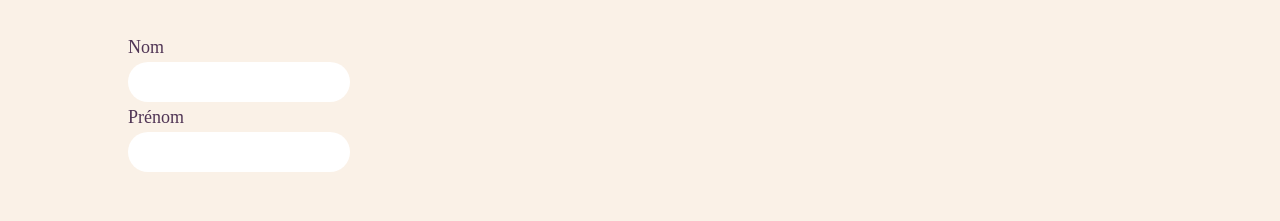
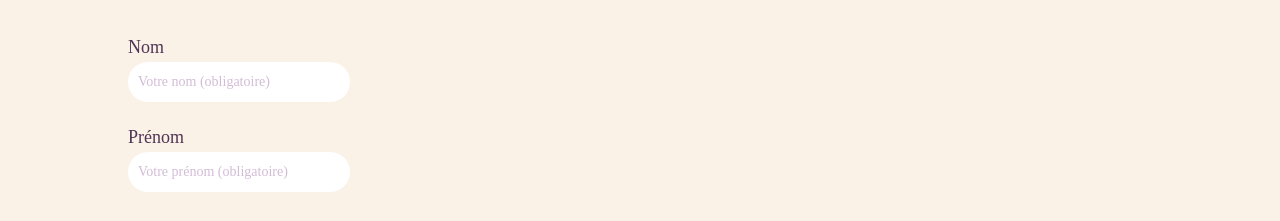
Before and after one commit to hugomanachem/ecole-chat-aube, a React (Vite) app: page /volontaire/selection_horaire in a window 1280 px wide. Shown: the part 491-712 px from the top of the page. Built offline with nearby package versions, Linux system fonts and the light colour scheme; a web font is replaced by a local one.

Commit message:
Selection Horaire : placeholder + font + layout

```diff
--- a/src/index.css
+++ b/src/index.css
@@ -606,7 +606,8 @@ h3 {
 }
 
 #contact-form div input::placeholder,
-#contact-form div textarea::placeholder {
+#contact-form div textarea::placeholder,
+#form-container input::placeholder {
   font-family: "Anybody";
   font-size: 14px;
   font-weight: normal;
@@ -614,7 +615,8 @@ h3 {
 }
 
 #contact-form div input,
-#contact-form div textarea {
+#contact-form div textarea,
+#form-container input {
   font-family: "Anybody";
   font-size: 14px;
   font-weight: normal;
@@ -625,6 +627,10 @@ h3 {
   padding-left: 8px;
 }
 
+#form-container :nth-child(3) {
+  margin-top: 20px;
+}
+
 .pointer-on-hover:hover {
   cursor: pointer;
 }
--- a/src/pages/SelectionHoraire.jsx
+++ b/src/pages/SelectionHoraire.jsx
@@ -80,6 +80,7 @@ function SelectionHoraire() {
                 onChange={(e) => {
                   setLastName(e.target.value);
                 }}
+                placeholder="Votre nom (obligatoire)"
                 required
               />
 
@@ -91,6 +92,7 @@ function SelectionHoraire() {
                 onChange={(e) => {
                   setFirstName(e.target.value);
                 }}
+                placeholder="Votre prénom (obligatoire)"
                 required
               />
 
```
